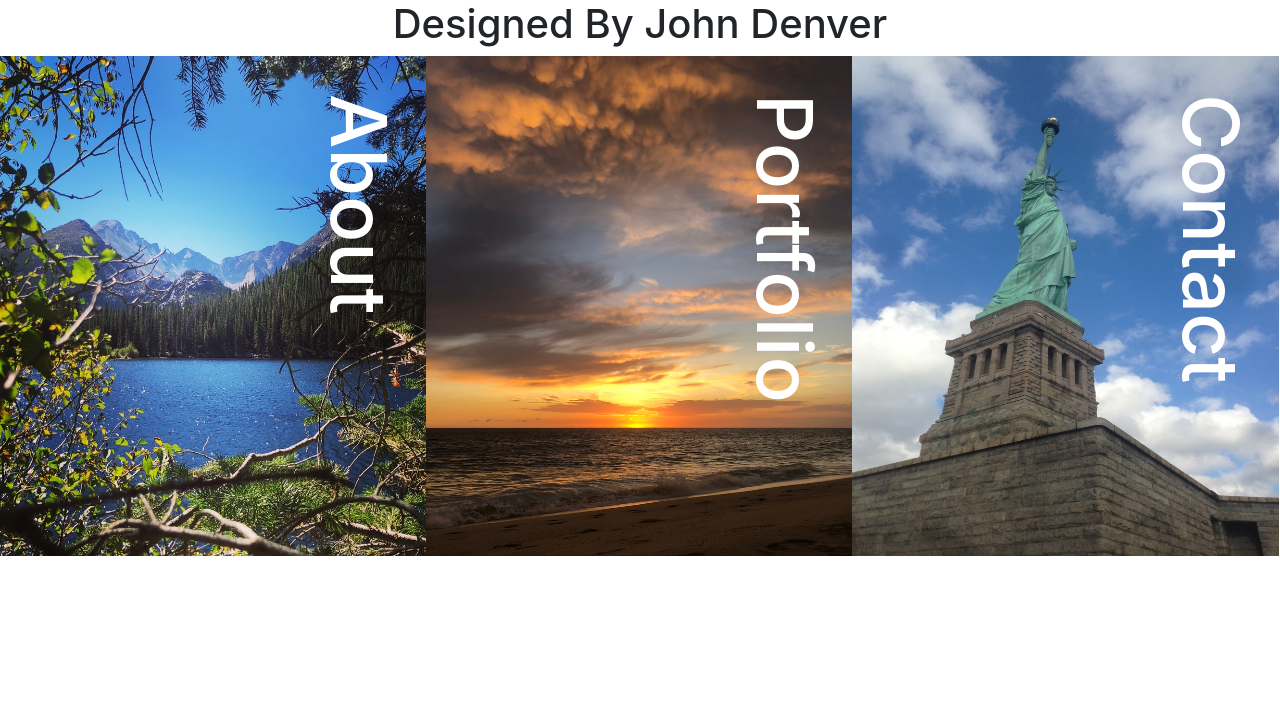
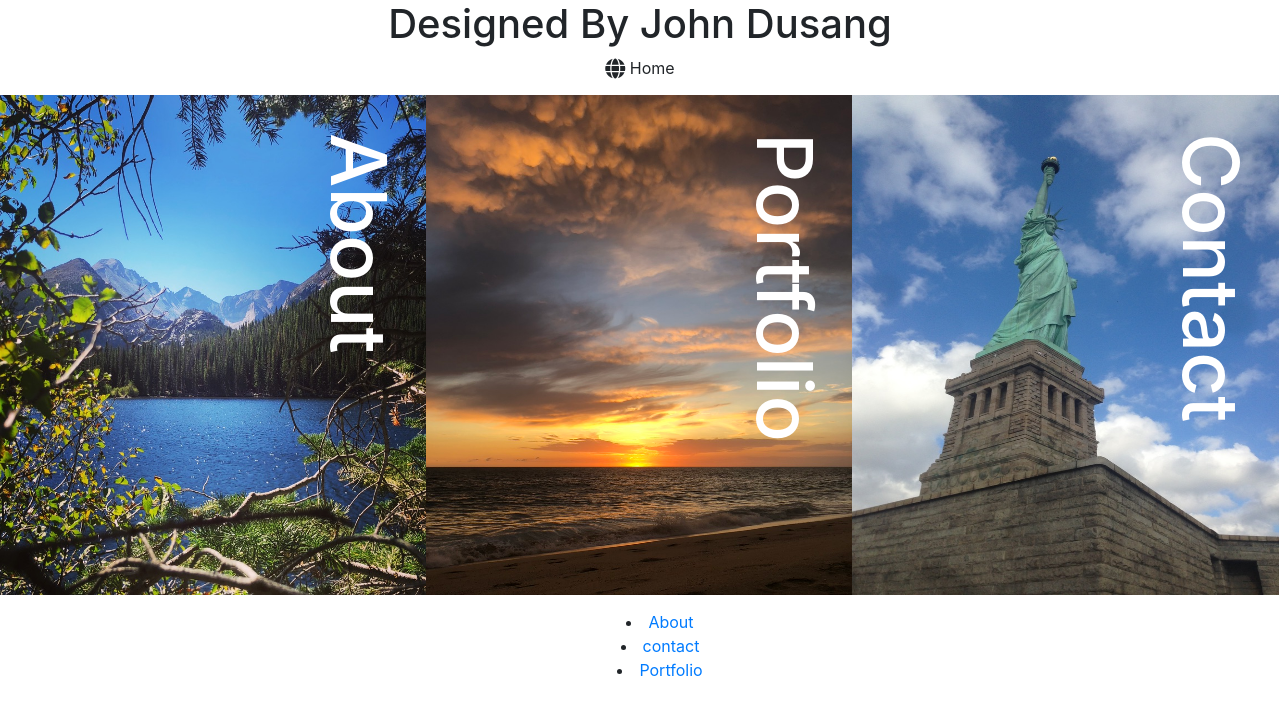
Before and after one commit to Jdusang1/Professional-Portfolio, a plain HTML site: page index.html in a window 1280 px wide. Drawn offline with nearby package versions, Linux system fonts and the light colour scheme.

Commit message:
began adding elements to home page such as a nav bar a logo and a footer with links

```diff
--- a/index.html
+++ b/index.html
@@ -9,6 +9,7 @@
     <script src="https://stackpath.bootstrapcdn.com/bootstrap/4.5.0/js/bootstrap.min.js"
         integrity="sha384-OgVRvuATP1z7JjHLkuOU7Xw704+h835Lr+6QL9UvYjZE3Ipu6Tp75j7Bh/kR0JKI"
         crossorigin="anonymous"></script>
+    <script src="https://kit.fontawesome.com/d4cd6d8411.js" crossorigin="anonymous"></script>
     <link rel="stylesheet" type="text/css" href="stylesheet.css">
     <title>John Dusang</title>
 
@@ -16,9 +17,24 @@
 
 <body>
     <div class="container-fluid">
-        <div class="class main heading">
-            <h1>Designed By John Denver</h1>
+        <div class="top-menu">
+            <div class="left">
+
+            </div>
+            <div class="class main heading">
+                <h1>Designed By John Dusang</h1>
+            </div>
+            <div class="right">
+
+            </div>
         </div>
+        <div class="container-fluid">
+            <div class="main-navigationBar" id="navbar">
+                <i class="fas fa-globe fa-lg"></i>
+                <span>Home</span>
+            </div>
+        </div>
+
     </div>
 
     <div class="container-fluid">
@@ -50,6 +66,26 @@
             </div>
         </div>
     </div>
+    <!-- close of main div/open of footer -->
+
+    <div class="footer full-section">
+        <div class="foooter-container">
+            <ul id="menu-footer" class="menu">
+                <li id="menu-item">
+                    <a href="">About</a>
+                </li>
+                <li id="menu-item">
+                    <a href="">contact</a>
+                </li>
+                <li id="menu-item">
+                    <a href="">Portfolio</a>
+                </li>
+
+            </ul>
+        </div>
+
+    </div>
+
 
 </body>
 
--- a/stylesheet.css
+++ b/stylesheet.css
@@ -31,3 +31,20 @@ h2 {
 
 
 }
+.full-section{
+    text-align: center;
+    width: 100%;
+    list-style-position: inside;
+    padding-top: 15px;
+
+
+}
+
+.menu{
+
+
+}
+#navbar{
+    padding-bottom: 15px;
+    text-align: center;
+}
```
